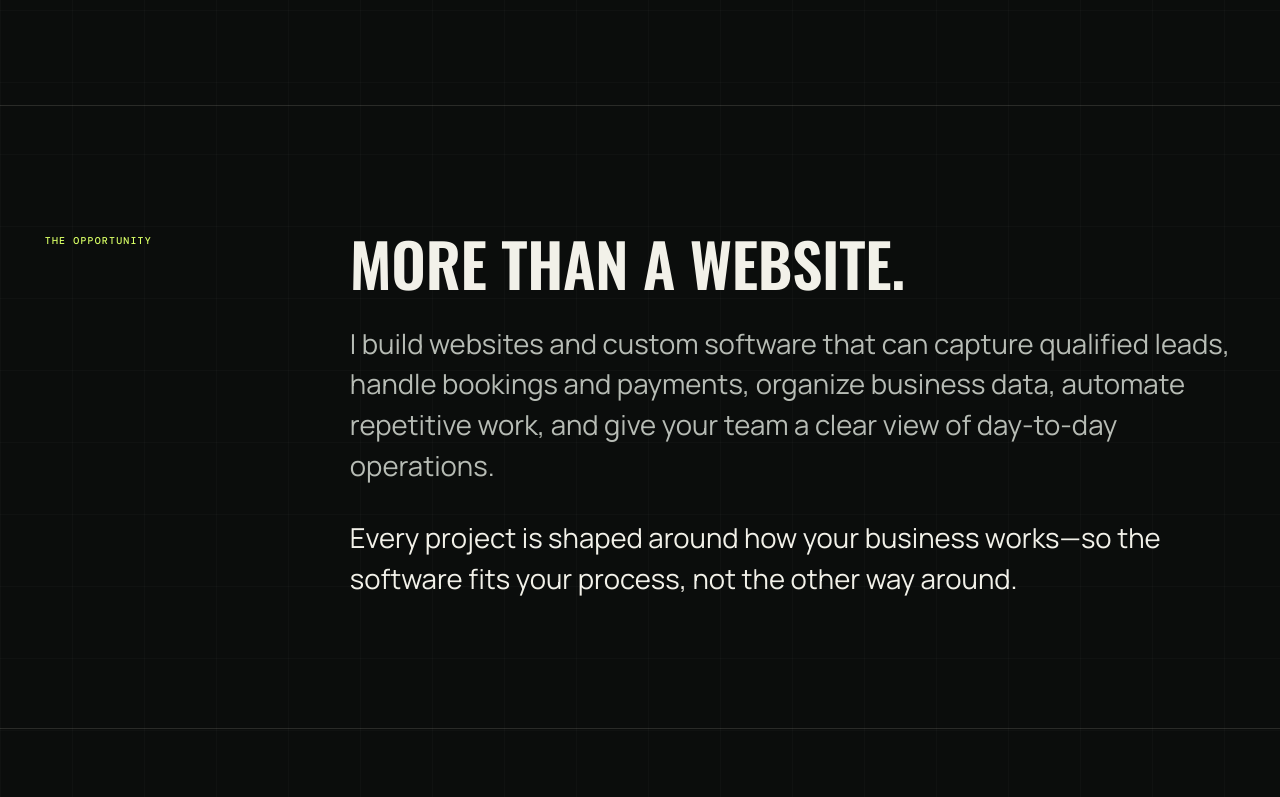
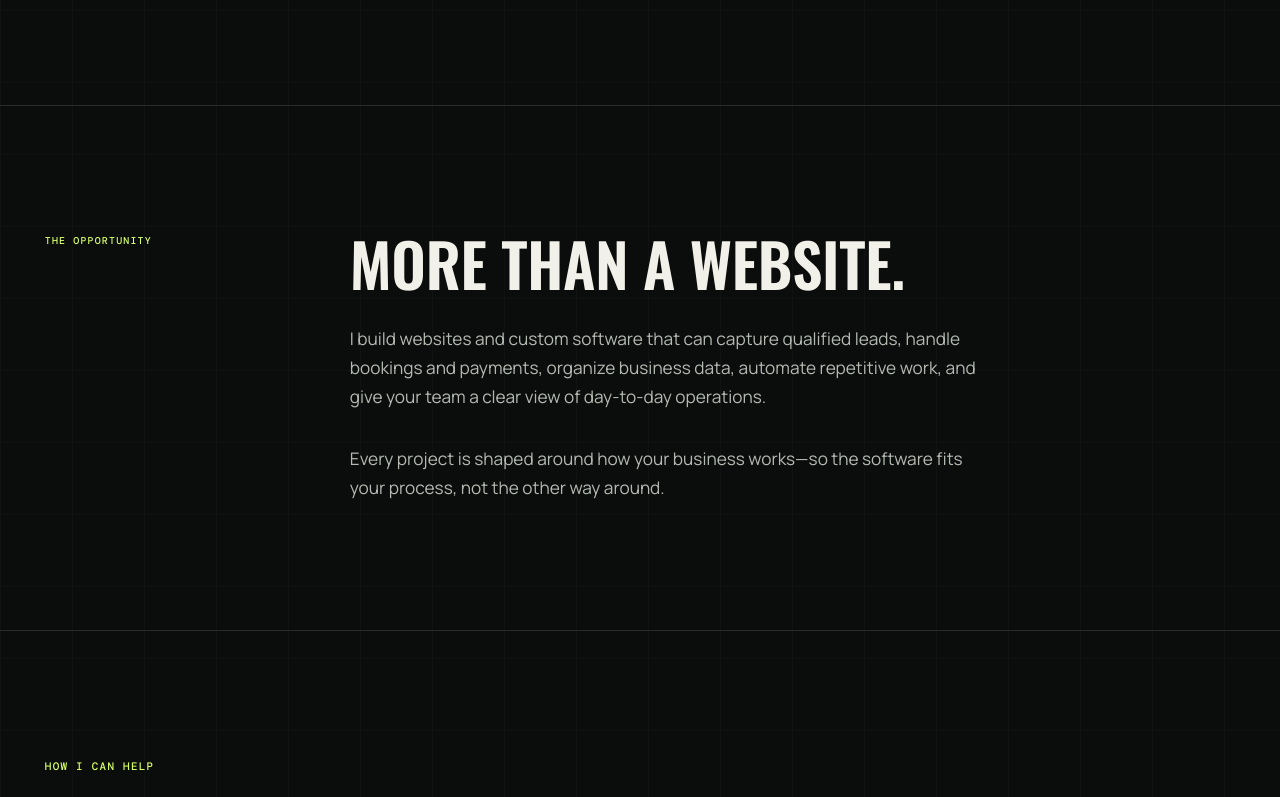
Before and after one commit to webdevRafa/rafa-the-dev, a React (Vite) app: page / in a window 1280 px wide. Shown: the part 1430-2227 px from the top of the page. Built offline with nearby package versions, Linux system fonts and the light colour scheme; a web font is replaced by a local one.

Commit message:
Align opportunity paragraph typography

```diff
--- a/src/App.css
+++ b/src/App.css
@@ -623,15 +623,11 @@ summary:focus-visible {
 }
 
 .statement-copy > p {
-  max-width: 900px;
+  max-width: 650px;
   margin: 2rem 0 0;
-  color: #b7bcb5;
-  font-size: clamp(1.25rem, 2.15vw, 2rem);
-  line-height: 1.48;
-}
-
-.statement-copy > p:last-child {
-  color: var(--paper);
+  color: #b4b9b2;
+  font-size: clamp(1rem, 1.35vw, 1.22rem);
+  line-height: 1.7;
 }
 
 .section-heading {
@@ -1519,7 +1515,7 @@ summary:focus-visible {
   }
 
   .statement-copy > p {
-    font-size: 1.1rem;
+    font-size: 0.97rem;
   }
 
   .section-heading {
```
